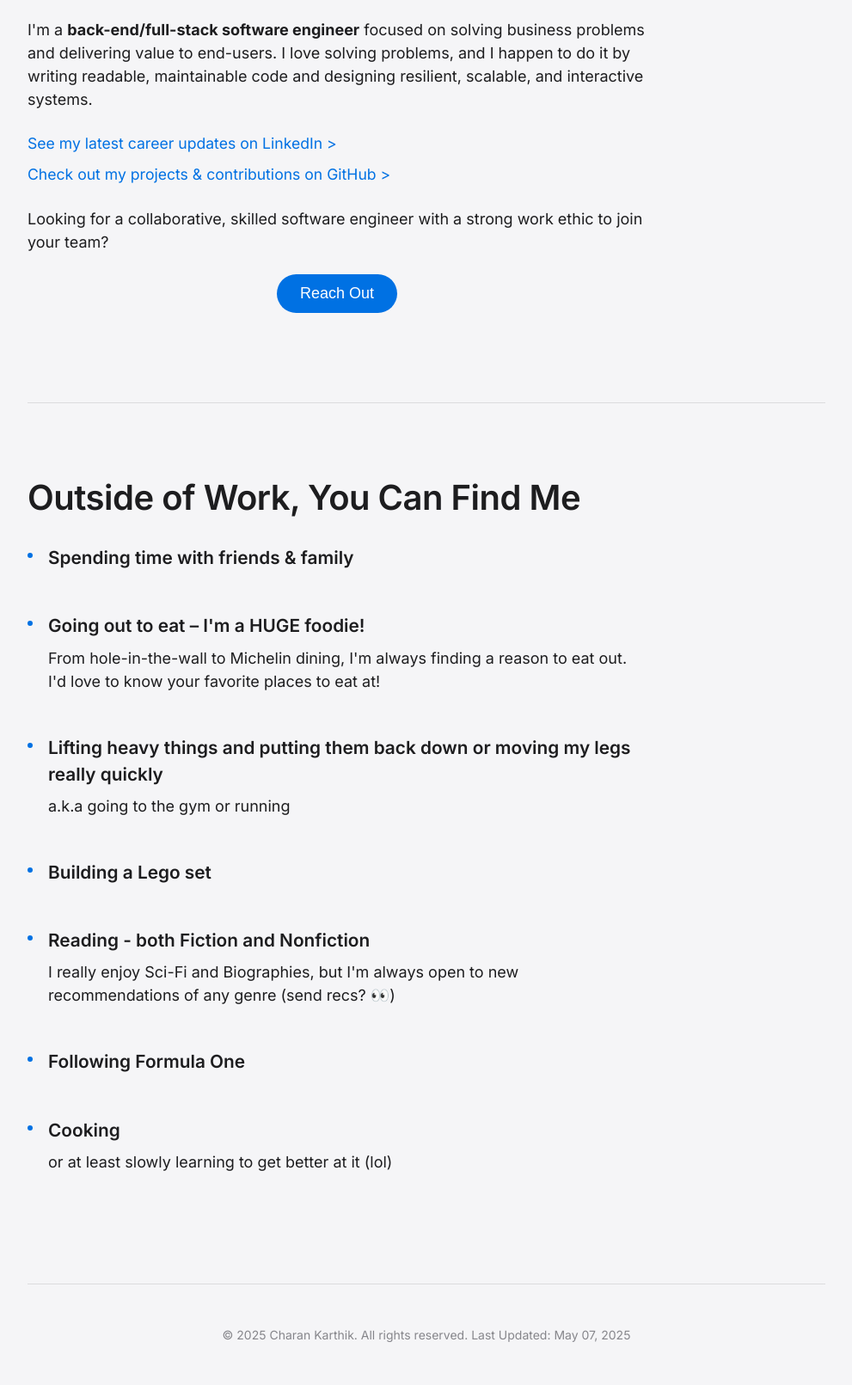
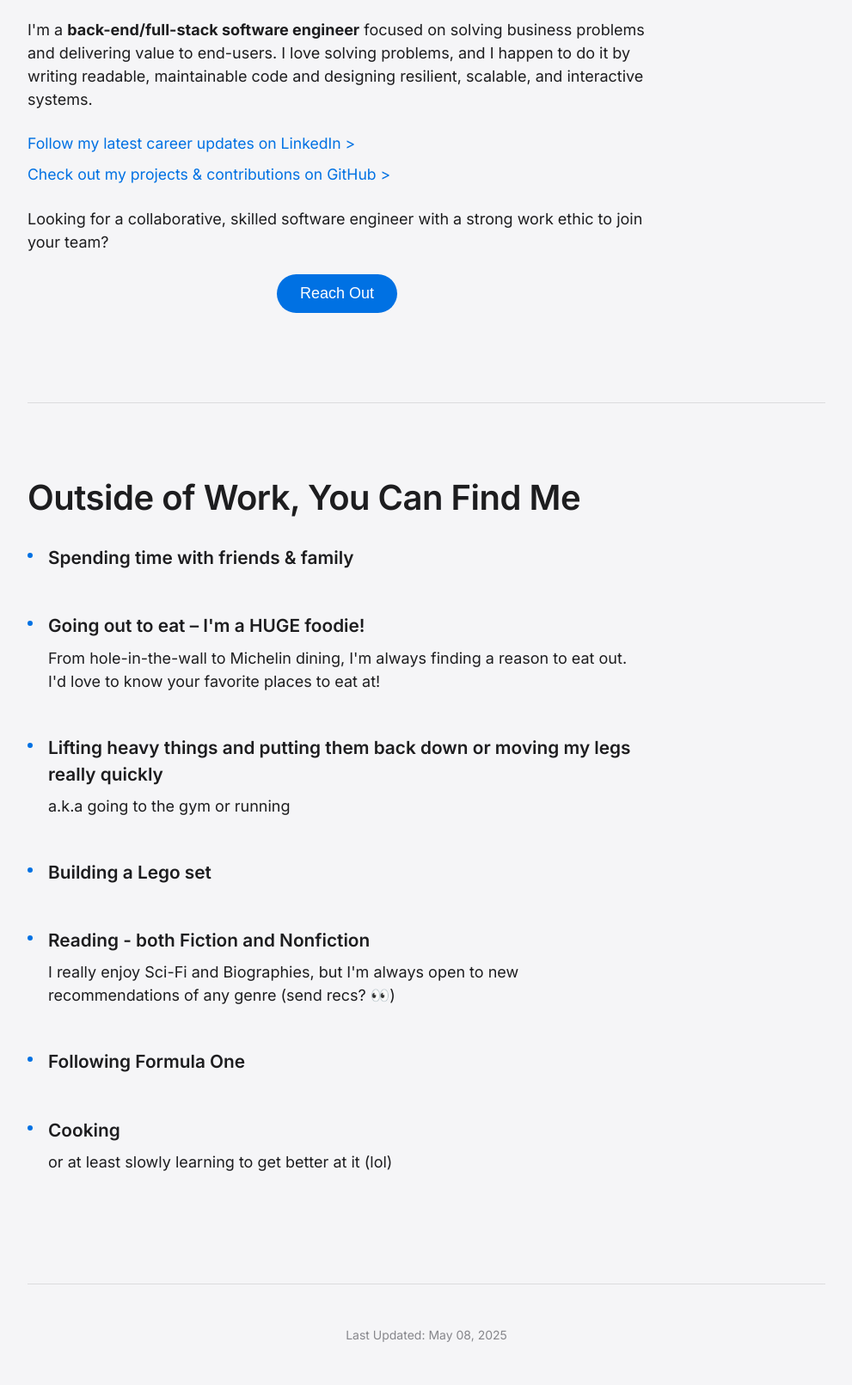
Before and after one commit to Charan-Karthik/Charan-Karthik.github.io, a plain HTML site: page index.html in a window 1280 px wide. Shown: the part 943-2554 px from the top of the page at 86% size, without its empty margins (144-1135 px from the left). Drawn offline with Linux system fonts and the light colour scheme.

Commit message:
chore: comment cleanup & minor text tweaks

```diff
--- a/index.html
+++ b/index.html
@@ -44,7 +44,7 @@
                     <p>I'm a <b>back-end/full-stack software engineer</b> focused on solving business problems and delivering value to end-users. I love solving problems, and I happen to do it by writing readable, maintainable code and designing resilient, scalable, and interactive systems.</p>
 
                     <ul class="social-bullet-links">
-                        <li><a href="https://linkedin.com/in/charankarthik" target="_blank">See my latest career updates on LinkedIn ></a></li>
+                        <li><a href="https://linkedin.com/in/charankarthik" target="_blank">Follow my latest career updates on LinkedIn ></a></li>
                         <li><a href="https://github.com/Charan-Karthik" target="_blank">Check out my projects & contributions on GitHub ></a></li>
                     </ul>
 
@@ -53,20 +53,6 @@
                         <button id="reach-out-btn" class="apple-button">Reach Out</button>
                     </div>
                 </div>
-
-                <!-- SVGs for LinkedIn and GitHub that have been commented out -->
-                <!-- <div class="social-links">
-                    <a href="https://linkedin.com/in/charankarthik" target="_blank" class="social-link" aria-label="LinkedIn">
-                        <svg class="social-icon" xmlns="http://www.w3.org/2000/svg" width="32" height="32" viewBox="0 0 24 24">
-                            <path d="M19 0h-14c-2.761 0-5 2.239-5 5v14c0 2.761 2.239 5 5 5h14c2.762 0 5-2.239 5-5v-14c0-2.761-2.238-5-5-5zm-11 19h-3v-11h3v11zm-1.5-12.268c-.966 0-1.75-.79-1.75-1.764s.784-1.764 1.75-1.764 1.75.79 1.75 1.764-.783 1.764-1.75 1.764zm13.5 12.268h-3v-5.604c0-3.368-4-3.113-4 0v5.604h-3v-11h3v1.765c1.396-2.586 7-2.777 7 2.476v6.759z"/>
-                        </svg>
-                    </a>
-                    <a href="https://github.com/Charan-Karthik" target="_blank" class="social-link" aria-label="GitHub">
-                        <svg class="social-icon" xmlns="http://www.w3.org/2000/svg" width="32" height="32" viewBox="0 0 24 24">
-                            <path d="M12 0c-6.626 0-12 5.373-12 12 0 5.302 3.438 9.8 8.207 11.387.599.111.793-.261.793-.577v-2.234c-3.338.726-4.033-1.416-4.033-1.416-.546-1.387-1.333-1.756-1.333-1.756-1.089-.745.083-.729.083-.729 1.205.084 1.839 1.237 1.839 1.237 1.07 1.834 2.807 1.304 3.492.997.107-.775.418-1.305.762-1.604-2.665-.305-5.467-1.334-5.467-5.931 0-1.311.469-2.381 1.236-3.221-.124-.303-.535-1.524.117-3.176 0 0 1.008-.322 3.301 1.23.957-.266 1.983-.399 3.003-.404 1.02.005 2.047.138 3.006.404 2.291-1.552 3.297-1.23 3.297-1.23.653 1.653.242 2.874.118 3.176.77.84 1.235 1.911 1.235 3.221 0 4.609-2.807 5.624-5.479 5.921.43.372.823 1.102.823 2.222v3.293c0 .319.192.694.801.576 4.765-1.589 8.199-6.086 8.199-11.386 0-6.627-5.373-12-12-12z"/>
-                        </svg>
-                    </a>
-                </div> -->
 
             </section>
 
@@ -105,7 +91,7 @@
         </main>
 
         <footer>
-            <p>&copy; <span id="current-year"></span> Charan Karthik. All rights reserved. Last Updated: May 07, 2025</p>
+            <p>Last Updated: May 08, 2025</p>
         </footer>
     </div>
 </body>
```
Also changed, not shown: css/styles.css (+0 -7 lines).
